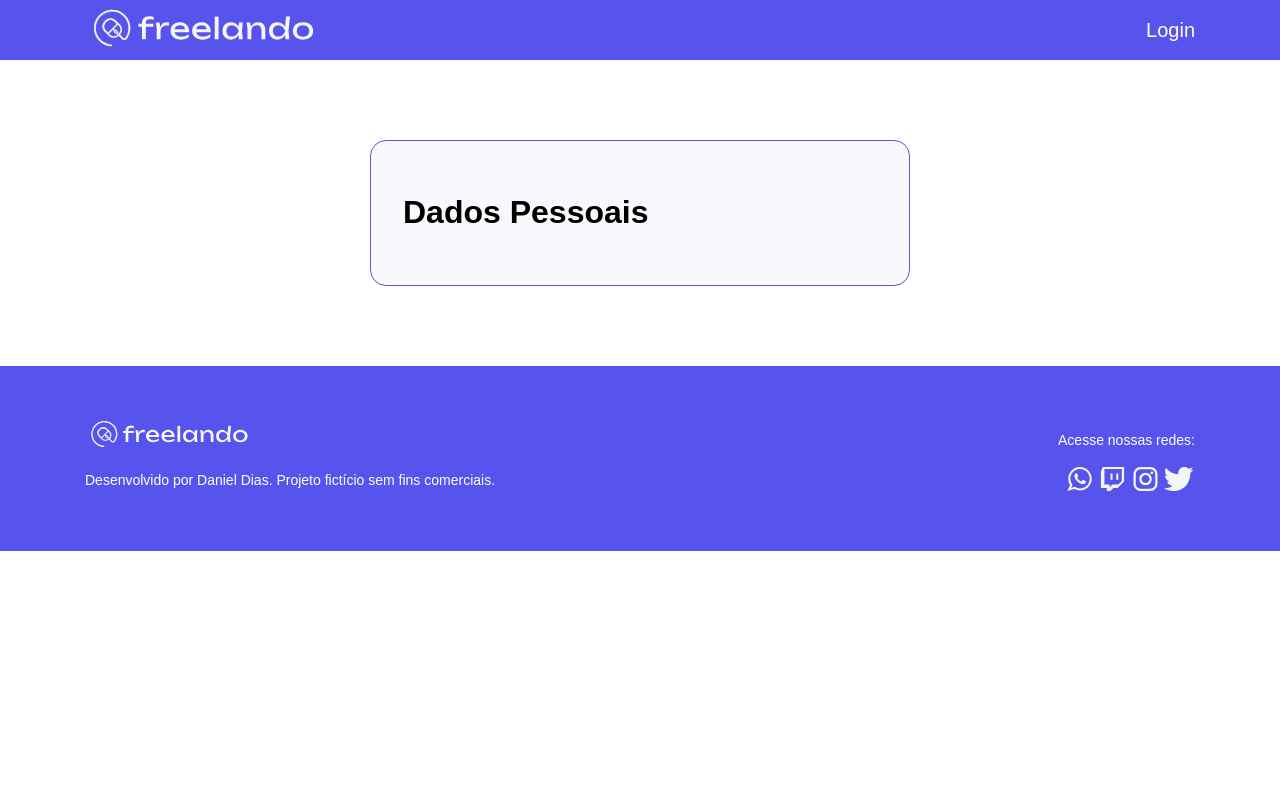
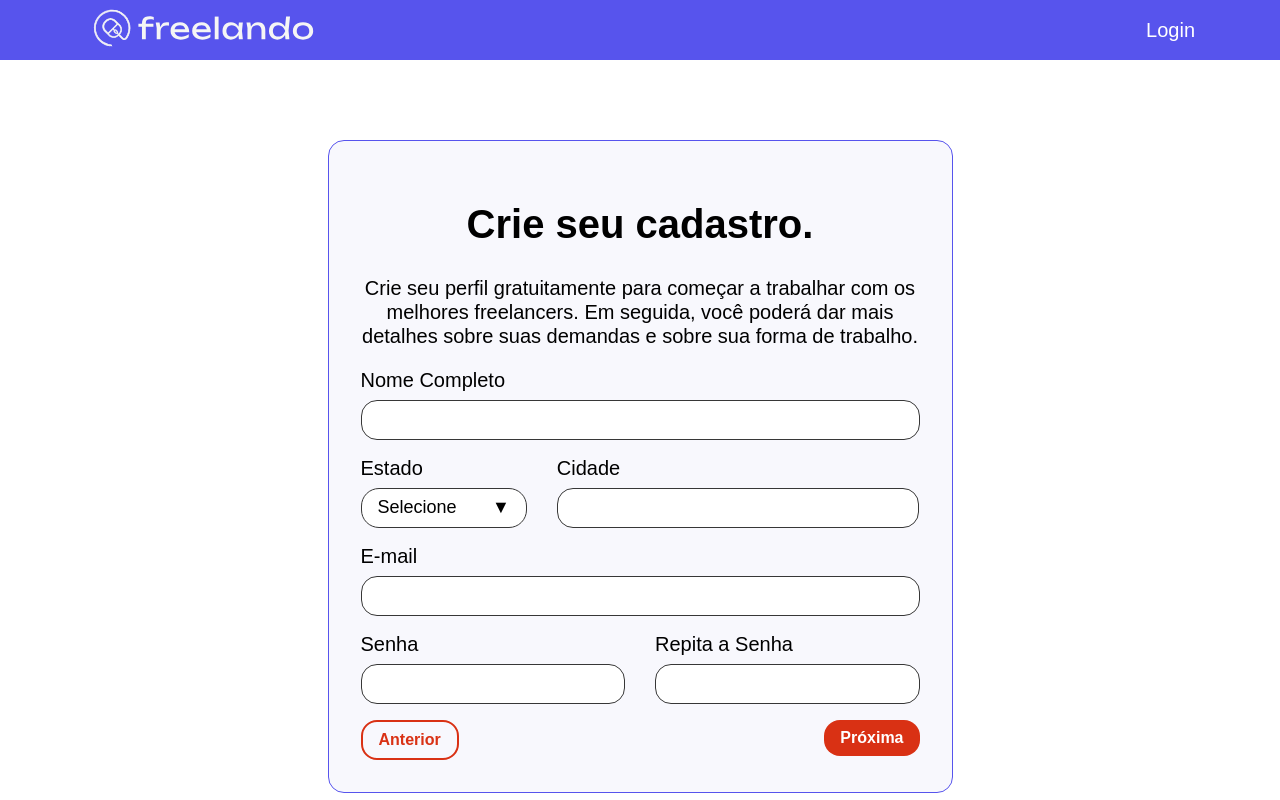
Before and after one commit to danielmster56/Freelando, a React (Create React App) app: page /cadastro/dados-pessoais in a window 1280 px wide. Shown: the top 800 px of the page. Built offline with nearby package versions, Linux system fonts and the light colour scheme; the HTML template or start-up script is replaced by a standard one.

Commit message:
emplementando pagina de cadastro + correção router

```diff
--- a/src/paginas/LayoutBase.jsx
+++ b/src/paginas/LayoutBase.jsx
@@ -1,4 +1,5 @@
 import { Col, Container, Row } from "react-grid-system"
+import { Outlet } from "react-router-dom"
 import { Cabecalho } from "../componentes/Cabecalho/Cabecalho"
 import { FreelandoLogo } from "../componentes/Icones/FreelandoLogo"
 import { IconeInstagram } from "../componentes/Icones/IconeInstagram"
@@ -10,7 +11,6 @@
 import { ListaInline } from "../componentes/Lista/ListaInline"
 import { Rodape } from "../componentes/Rodape/Rodape"
 import { Tipografia } from "../componentes/Tipografia/Tipografia"
-import { Outlet } from "react-router-dom"
 
 const LayoutBase = () => {
     return (
@@ -27,16 +27,13 @@
                     </Row>
                 </Container>
             </Cabecalho>
-            <Container>
-                <Outlet/>
-            </Container>
-
+            <Outlet />
             <Rodape>
                 <Container>
                     <Row align="center">
                         <Col>
                             <FreelandoLogo height={40} width={176} />
-                            <Tipografia variante="legenda" componente="legenda">Desenvolvido por Daniel Dias. Projeto fictício sem fins comerciais.</Tipografia>
+                            <Tipografia variante="legenda" componente="legenda">Desenvolvido por Alura. Projeto fictício sem fins comerciais.</Tipografia>
                         </Col>
                         <Col style={{ textAlign: 'right' }}>
                             <Tipografia variante="legenda" componente="legenda">Acesse nossas redes:</Tipografia>
@@ -47,12 +44,12 @@
                                     </a>
                                 </ItemListaInline>
                                 <ItemListaInline>
-                                    <a href="https://www.twitch.tv/drauzio_vraunela" aria-label="Link para a Twitch">
+                                    <a href="/" aria-label="Link para a Twitch">
                                         <IconeTwitch />
                                     </a>
                                 </ItemListaInline>
                                 <ItemListaInline>
-                                    <a href="https://www.instagram.com/dammndaniels/" aria-label="Link para a Instagram">
+                                    <a href="/" aria-label="Link para a Instagram">
                                         <IconeInstagram />
                                     </a>
                                 </ItemListaInline>
@@ -67,7 +64,6 @@
                 </Container>
             </Rodape>
         </>
-
     )
 }
 
--- a/src/paginas/PaginaInicial.jsx
+++ b/src/paginas/PaginaInicial.jsx
@@ -120,7 +120,7 @@
           <Row align="center">
             <Col>
               <FreelandoLogo height={40} width={176} />
-              <Tipografia variante="legenda" componente="legenda">Desenvolvido por Daniel Dias. Projeto fictício sem fins comerciais.</Tipografia>
+              <Tipografia variante="legenda" componente="legenda">Desenvolvido por Alura. Projeto fictício sem fins comerciais.</Tipografia>
             </Col>
             <Col style={{ textAlign: 'right' }}>
               <Tipografia variante="legenda" componente="legenda">Acesse nossas redes:</Tipografia>
@@ -131,12 +131,12 @@
                   </a>
                 </ItemListaInline>
                 <ItemListaInline>
-                  <a href="https://www.twitch.tv/drauzio_vraunela" aria-label="Link para a Twitch">
+                  <a href="/" aria-label="Link para a Twitch">
                     <IconeTwitch />
                   </a>
                 </ItemListaInline>
                 <ItemListaInline>
-                  <a href="https://www.instagram.com/dammndaniels/" aria-label="Link para a Instagram">
+                  <a href="/" aria-label="Link para a Instagram">
                     <IconeInstagram />
                   </a>
                 </ItemListaInline>
--- /dev/null
+++ b/src/paginas/cadastro/DadosPessoais.jsx
@@ -0,0 +1,98 @@
+import { Tipografia } from "../../componentes/Tipografia/Tipografia"
+import { Col, Row } from "react-grid-system";
+import { Botao } from "../../componentes/Botao/Botao";
+import { Link } from "react-router-dom"
+import { CampoTexto } from "../../componentes/CampoTexto/CampoTexto";
+import { ListaSupensa } from "../../componentes/ListaSuspensa/ListaSuspensa";
+
+const estadosBrasileiros = [
+    { "text": "Acre", "value": "AC" },
+    { "text": "Alagoas", "value": "AL" },
+    { "text": "Amapá", "value": "AP" },
+    { "text": "Amazonas", "value": "AM" },
+    { "text": "Bahia", "value": "BA" },
+    { "text": "Ceará", "value": "CE" },
+    { "text": "Distrito Federal", "value": "DF" },
+    { "text": "Espírito Santo", "value": "ES" },
+    { "text": "Goiás", "value": "GO" },
+    { "text": "Maranhão", "value": "MA" },
+    { "text": "Mato Grosso", "value": "MT" },
+    { "text": "Mato Grosso do Sul", "value": "MS" },
+    { "text": "Minas Gerais", "value": "MG" },
+    { "text": "Pará", "value": "PA" },
+    { "text": "Paraíba", "value": "PB" },
+    { "text": "Paraná", "value": "PR" },
+    { "text": "Pernambuco", "value": "PE" },
+    { "text": "Piauí", "value": "PI" },
+    { "text": "Rio de Janeiro", "value": "RJ" },
+    { "text": "Rio Grande do Norte", "value": "RN" },
+    { "text": "Rio Grande do Sul", "value": "RS" },
+    { "text": "Rondônia", "value": "RO" },
+    { "text": "Roraima", "value": "RR" },
+    { "text": "Santa Catarina", "value": "SC" },
+    { "text": "São Paulo", "value": "SP" },
+    { "text": "Sergipe", "value": "SE" },
+    { "text": "Tocantins", "value": "TO" }
+]
+
+const DadosPessoais = () => {
+
+    return (
+        <div>
+            <div style={{ textAlign: "center" }}>
+                <Tipografia variante="h1" componente="h1">
+                    Crie seu cadastro.
+                </Tipografia>
+                <Tipografia variante="body" componente="body">
+                    Crie seu perfil gratuitamente para começar a trabalhar com os melhores freelancers. Em seguida, você poderá dar mais detalhes sobre suas demandas e sobre sua forma de trabalho.
+                </Tipografia>
+            </div>
+                <Row>
+                    <Col>
+                        <CampoTexto titulo="Nome Completo" />
+                    </Col>
+                </Row>
+                <Row>
+                    <Col lg={4} md={4} sm={4}>
+                        <ListaSupensa titulo="Estado" opcoes={estadosBrasileiros} />
+                    </Col>
+                    <Col lg={8} md={8} sm={8}>
+                        <CampoTexto titulo="Cidade" />
+                    </Col>
+                </Row>
+                <Row>
+                    <Col>
+                        <CampoTexto titulo="E-mail" />
+                    </Col>
+                </Row>
+                <Row>
+                    <Col lg={6} md={6} sm={6}>
+                        <CampoTexto titulo="Senha" />
+                    </Col>
+                    <Col lg={6} md={6} sm={6}>
+                        <CampoTexto titulo="Repita a Senha" />
+                    </Col>
+                </Row>
+                <Row>
+                    <Col lg={6} md={6} sm={6}>
+                       <Link to="/cadastro/interesses">
+                       <Botao variante="secundaria">
+                            Anterior
+                        </Botao>
+                       </Link>
+                    </Col>
+                    <Col lg={6} md={6} sm={6}>
+                        <div style={{ textAlign: 'right' }}>
+                            <Link to='/cadastro/concluido'>
+                                <Botao>
+                                    Próxima
+                                </Botao>
+                            </Link>
+                        </div>
+                    </Col>
+                </Row>
+            </div>
+    )
+}
+
+export default DadosPessoais
--- a/src/paginas/cadastro/Interesses.jsx
+++ b/src/paginas/cadastro/Interesses.jsx
@@ -3,6 +3,8 @@
 import { useState } from "react";
 import { Col, Row } from "react-grid-system";
 import { Botao } from "../../componentes/Botao/Botao";
+import { Link } from "react-router-dom"
+
 
 const opcoes = [
     {
@@ -46,15 +48,19 @@
             <GrupoRadio opcoes={opcoes} valor={opcao} onChange={setOpcao} />
             <Row>
                 <Col lg={6} md={6} sm={6}>
+                    <Link to="/cadastro">
                         <Botao variante="secundaria">
                             Anterior
                         </Botao>
+                    </Link>
                 </Col>
                 <Col lg={6} md={6} sm={6}>
                     <div style={{ textAlign: 'right' }}>
+                        <Link to='/cadastro/dados-pessoais'>
                             <Botao>
                                 Próxima
                             </Botao>
+                        </Link>
                     </div>
                 </Col>
             </Row>
--- a/src/paginas/cadastro/LayoutBaseCadastro.jsx
+++ b/src/paginas/cadastro/LayoutBaseCadastro.jsx
@@ -7,7 +7,7 @@
         <Row justify="center">
             <Col xxxl={6} xl={6} lg={6} md={8} sm={12} style={{ margin: '80px 0' }}>
                 <Card>
-                <Outlet/>  {/*Outled indica onde os elementos filhos serão renderizados */}
+                <Outlet/>
                 </Card>
             </Col>
         </Row>
```
Also changed, not shown: src/router/router.jsx (+5 -3 lines). Lines whose indentation alone changed are shown as unchanged.
